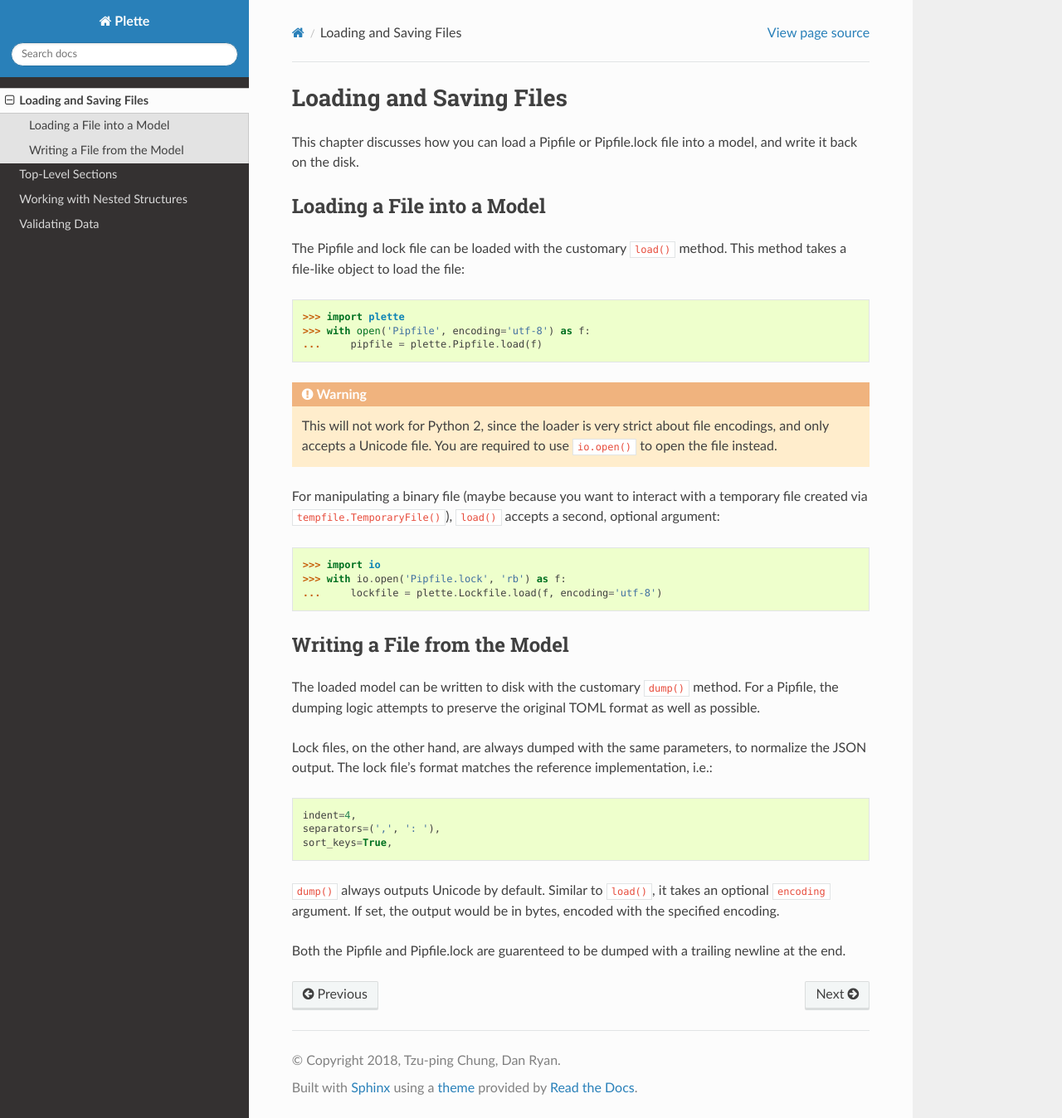
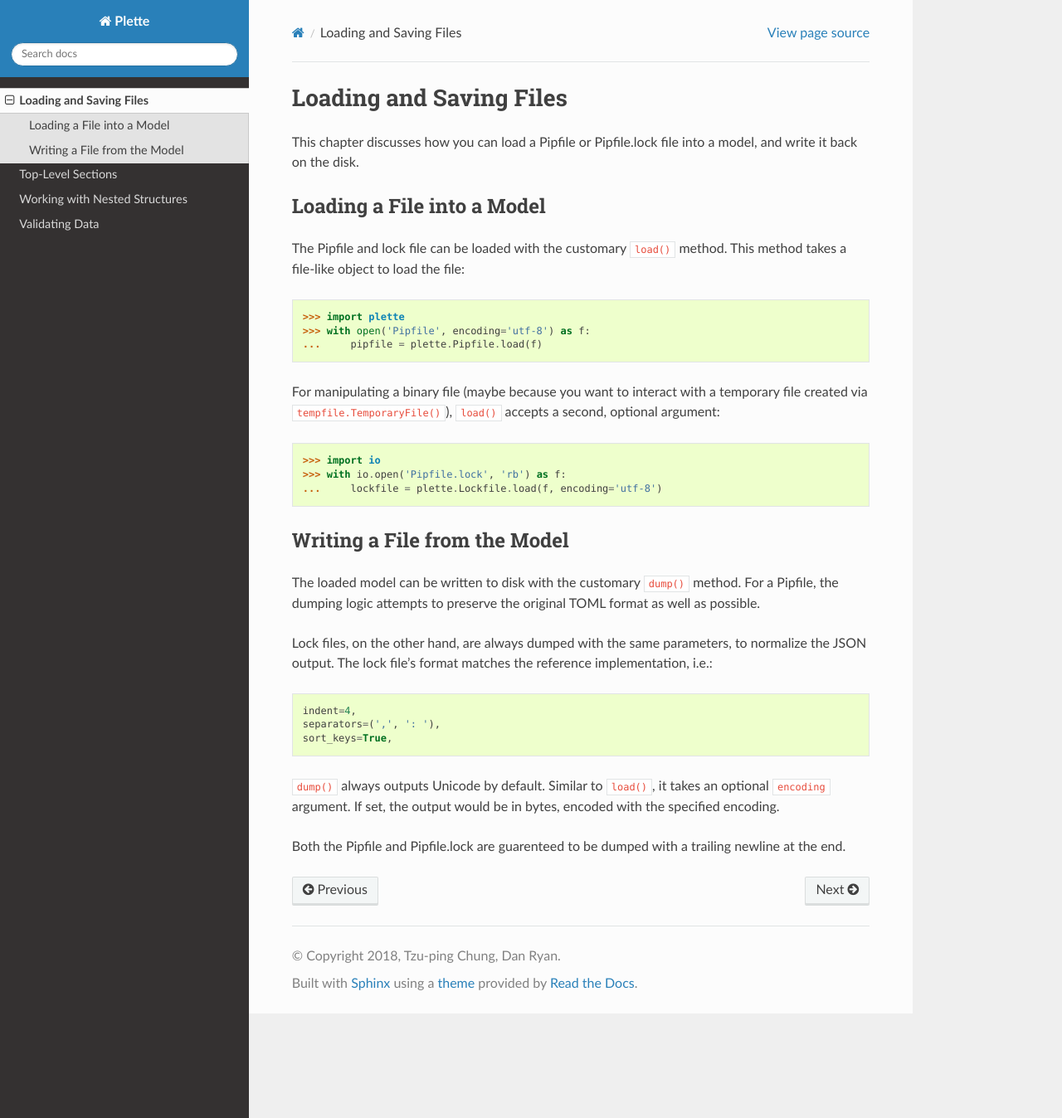
Before and after one commit to sarugaku/plette, a Sphinx documentation site: the page built from docs/files.rst, in a window 1280 px wide and 1348 px high. Shown: the whole window at 83% size. Built offline with Sphinx 7.4.7 and the Read the Docs theme 2.0.0, drawn with Linux system fonts in a browser that asks for light colours.

Commit message:
Remove python 2 warning
`plette` no longer supports `python 2`, so the warning is superfluous: https://github.com/sarugaku/plette/blob/cf27c30a645d31afaa72acae640a03e183e174da/pyproject.toml#L16-L24

```diff
--- a/docs/files.rst
+++ b/docs/files.rst
@@ -15,12 +15,6 @@
     >>> import plette
     >>> with open('Pipfile', encoding='utf-8') as f:
     ...     pipfile = plette.Pipfile.load(f)
-
-.. warning::
-
-    This will not work for Python 2, since the loader is very strict about
-    file encodings, and only accepts a Unicode file. You are required to use
-    ``io.open()`` to open the file instead.
 
 For manipulating a binary file (maybe because you want to interact with a
 temporary file created via ``tempfile.TemporaryFile()``), ``load()`` accepts
```
